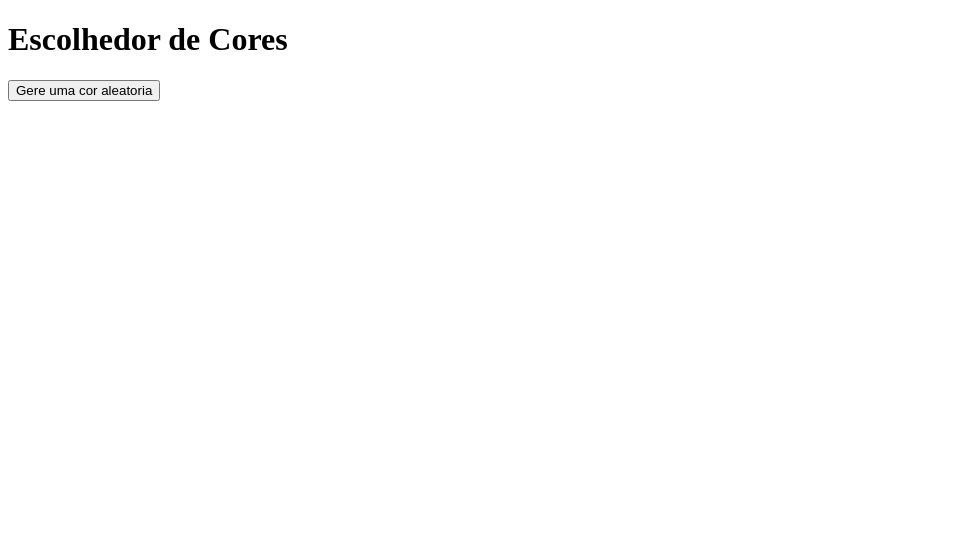
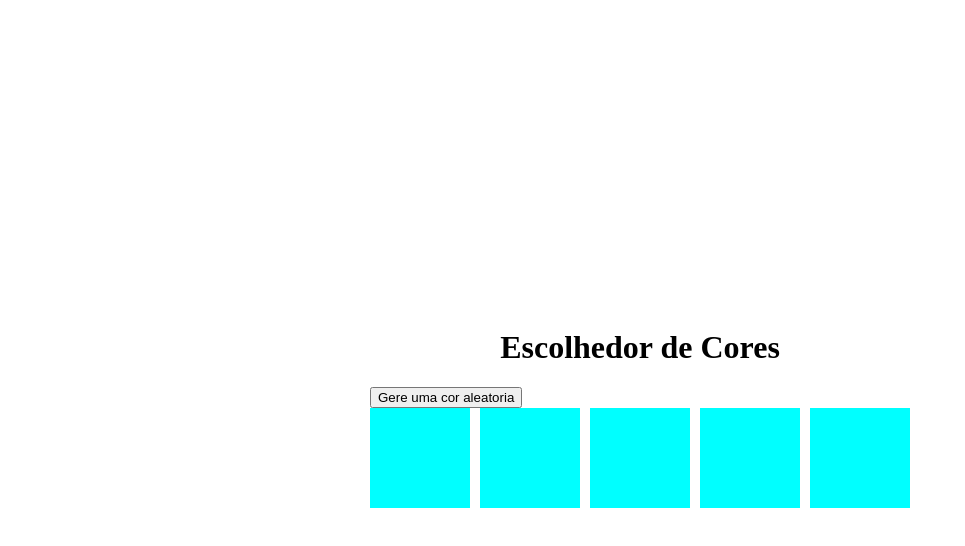
Before and after one commit to KalyelT/EscolhedorDeCores, a plain HTML site: page index.html in a window 1280 px wide. Shown: the whole page, without its empty margins (0-965 px from the left). Drawn offline with Linux system fonts and the light colour scheme.

Commit message:
Alguns Ajustes

```diff
--- a/index.html
+++ b/index.html
@@ -4,11 +4,20 @@
     <meta charset="UTF-8">
     <meta name="viewport" content="width=device-width, initial-scale=1.0">
     <title>Escolhedor de Cores</title>
+    <link rel="stylesheet" href="style.css">
 </head>
 <body>
+    <h1>Escolhedor de Cores</h1>
     <div id="cores">
-    <h1>Escolhedor de Cores</h1>
-    <button id="botão">Gere uma cor aleatoria</button>
+        <button id="botao">Gere uma cor aleatoria</button>
+    <div class="conteiner">
+    <div class="quadrado"></div>
+   <div class="quadrado"></div>
+   <div class="quadrado"></div>
+   <div class="quadrado"></div>
+   <div class="quadrado"></div>
+    </div>
+
     </div>
 </body>
 </html>
--- /dev/null
+++ b/style.css
@@ -0,0 +1,18 @@
+body {
+    display: flex;
+    justify-content: center;
+    align-items: center;
+    flex-direction: column;
+    min-height: 100vh;
+}
+
+div.conteiner {
+    display: flex;
+    gap: 10px;
+}
+
+.quadrado {
+    width: 100px;
+    height: 100px;
+    background-color: aqua;
+}
```
